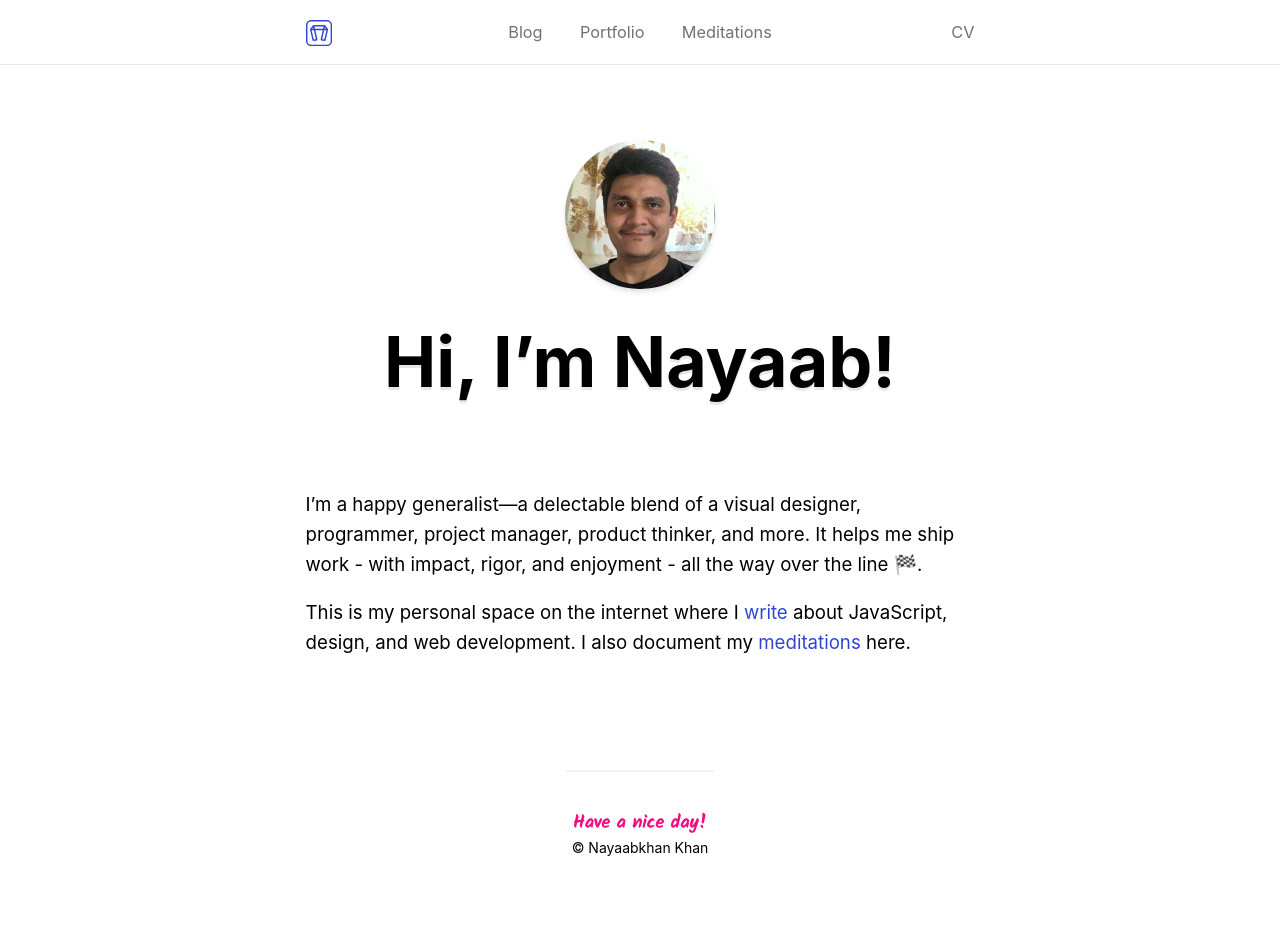
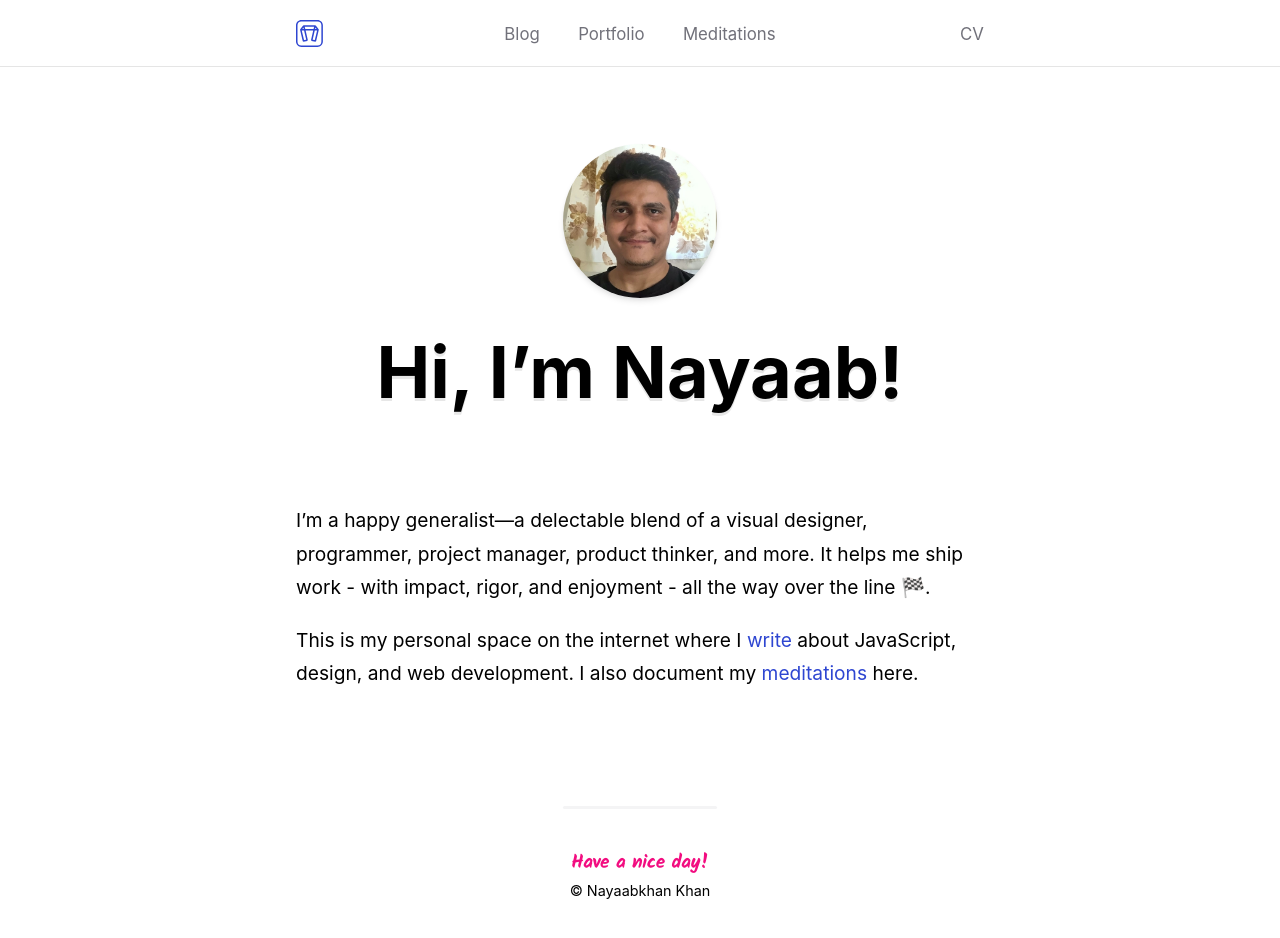
Before and after one commit to nayaabkhan/nayaabkhan.me, a Next.js app: page / in a window 1280 px wide. Before the commit the page ends 895 px from the top, so only its background shows below. Built offline with nearby package versions, Linux system fonts and the light colour scheme; a web font is replaced by a local one.

Commit message:
Increase the lower clamping of fonts
This essentially makes fonts larger on smaller screens

```diff
--- a/styles/globals.css
+++ b/styles/globals.css
@@ -5,11 +5,11 @@
 @layer base {
   * {
     -webkit-font-smoothing: antialiased;
-    line-height: 1.6;
+    line-height: 1.75;
   }
 
   :root {
-    font-size: clamp(1em, 0.333vw + 0.9em, 1.5em);
+    font-size: clamp(1.2em, 0.333vw + 0.9em, 1.5em);
   }
 
   a:not([class]) {
@@ -26,7 +26,7 @@
   }
 
   h1 {
-    @apply text-shadow text-4xl;
+    @apply text-5xl;
   }
 
   h2 {
```
